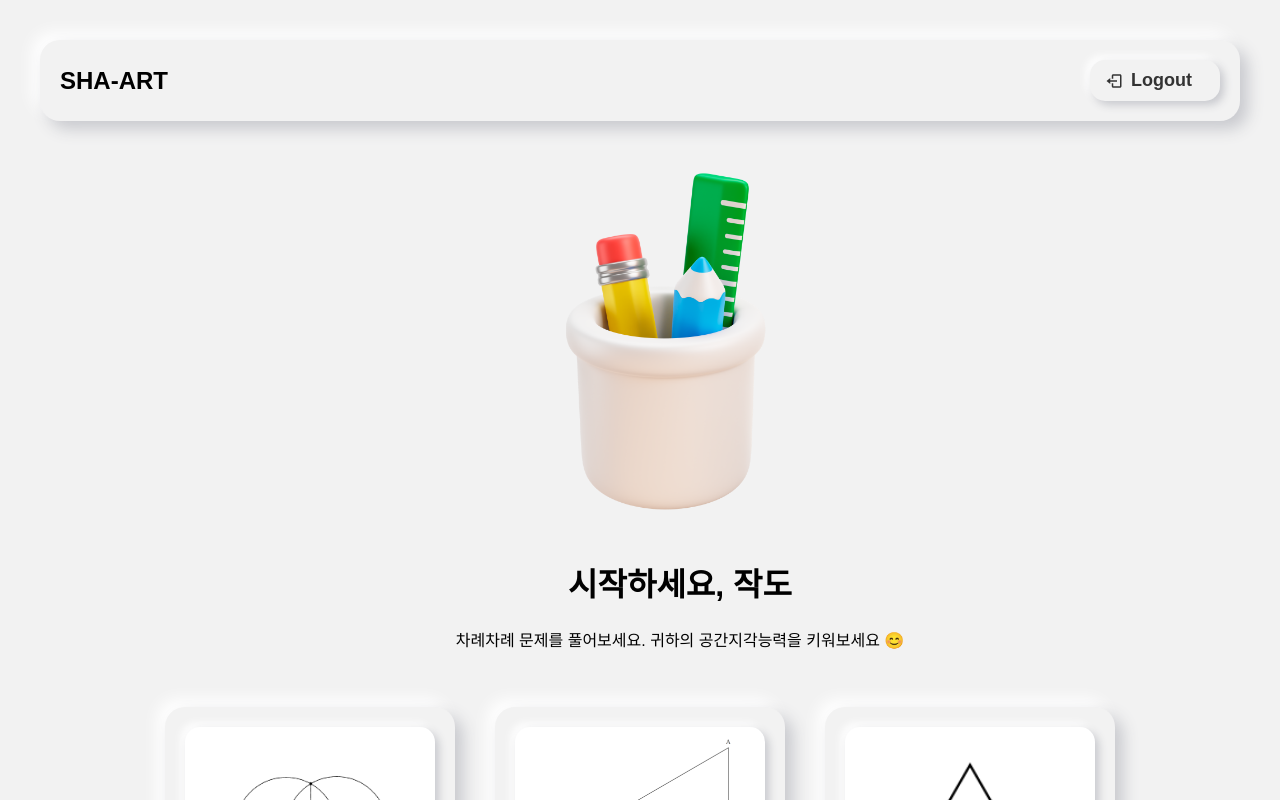
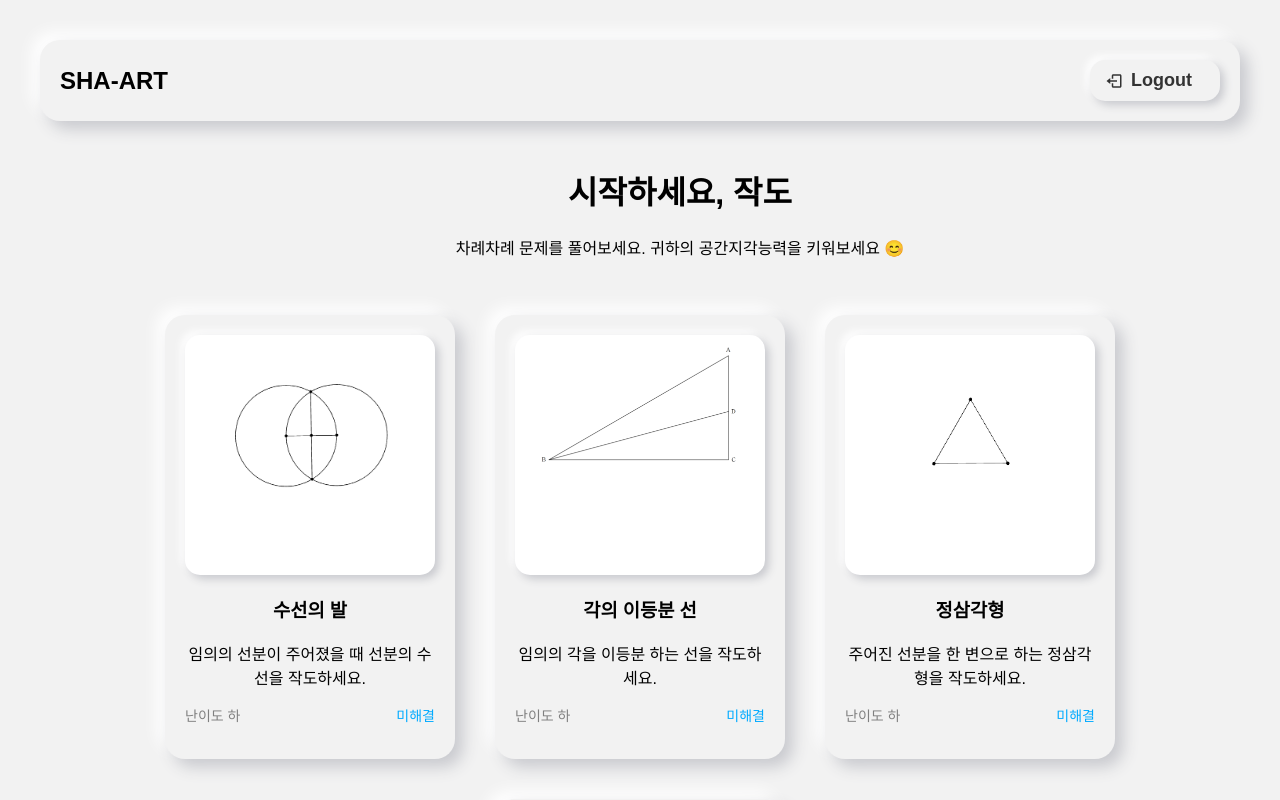
Before and after one commit to sum37/Shaart, a React (Create React App) app: page /dashboard in a window 1280 px wide. Shown: the top 800 px of the page. Built offline with nearby package versions, Linux system fonts and the light colour scheme; sample sign-in values are in the browser's storage.

Commit message:
feat: delete img

```diff
--- a/src/DashboardPage.js
+++ b/src/DashboardPage.js
@@ -33,9 +33,9 @@ const DashboardPage = () => {
         </button>
       </header>
       <header className="dashboard-header">
-        <div className="image-container">
+        {/* <div className="image-container">
           <img src={mathimg} alt="Main Visual" />
-        </div>
+        </div> */}
         <h1>시작하세요, 작도</h1>
         <p>차례차례 문제를 풀어보세요. 귀하의 공간지각능력을 키워보세요 😊</p>
       </header>
```
Also changed, not shown: src/assets/triangle.png.
